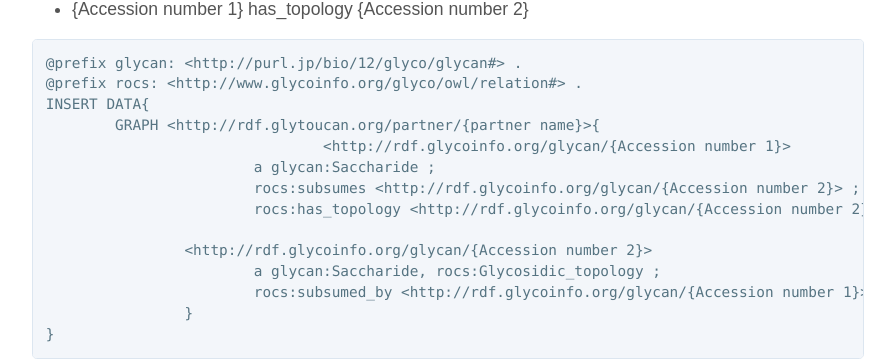
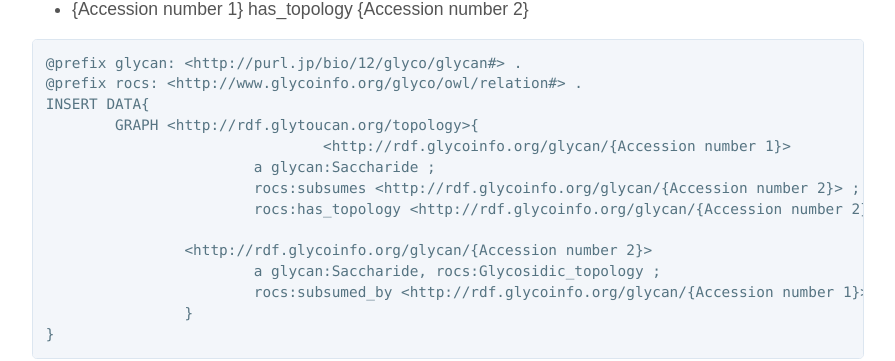
Before and after one commit to glytoucan/glytoucan, a Jekyll site: the page built from system/rdf/subsumption_Glycosidic_topology.md, in a window 1280 px wide. Shown: the part 987-1348 px from the top of the page, without its empty margins (192-1087 px from the left). Built offline with Jekyll 4.4.1, drawn with Linux system fonts in a browser that asks for light colours; nearby versions of some CDN libraries; some of the changed lines change nothing that is shown.

Commit message:
graph topology

```diff
--- a/system/rdf/subsumption_Glycosidic_topology.md
+++ b/system/rdf/subsumption_Glycosidic_topology.md
@@ -39,7 +39,7 @@ ex: If four accession numbers has follwing relationship.
 @prefix glycan: <http://purl.jp/bio/12/glyco/glycan#> .
 @prefix rocs: <http://www.glycoinfo.org/glyco/owl/relation#> .
 INSERT DATA{
-	GRAPH <http://rdf.glytoucan.org/partner/{partner name}>{
+	GRAPH <http://rdf.glytoucan.org/topology>{
 				<http://rdf.glycoinfo.org/glycan/{Accession number 1}>
 			a glycan:Saccharide ;
 			rocs:subsumes <http://rdf.glycoinfo.org/glycan/{Accession number 2}> ;
```
